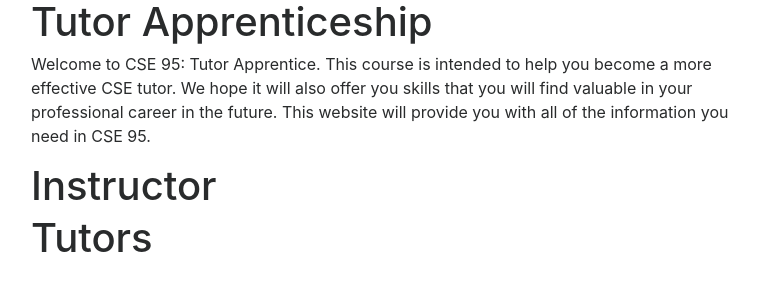
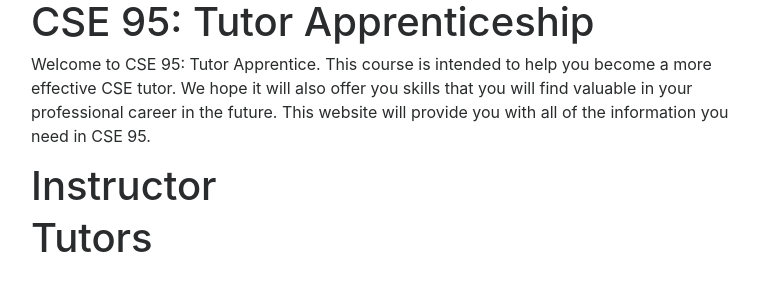
Before and after one commit to ucsd-cse95-f19/ucsd-cse95-f19.github.io, a Jekyll site: the page built from index.md, in a window 1280 px wide. Shown: the top 300 px of the page, without its empty margins (244-1003 px from the left). Built offline with Jekyll 4.4.1, drawn with Linux system fonts in a browser that asks for light colours; nearby versions of some CDN libraries.

Commit message:
Update index.md

```diff
--- a/index.md
+++ b/index.md
@@ -3,7 +3,7 @@ layout: page
 title: "CSE95 Fall 2018: Tutor Apprenticeship"
 ---
 
-# Tutor Apprenticeship
+# CSE 95: Tutor Apprenticeship
 
 Welcome to CSE 95: Tutor Apprentice. This course is intended to help you become a more effective CSE tutor. We hope it will also offer you skills that you will find valuable in your professional career in the future. This website will provide you with all of the information you need in CSE 95.
 
```
